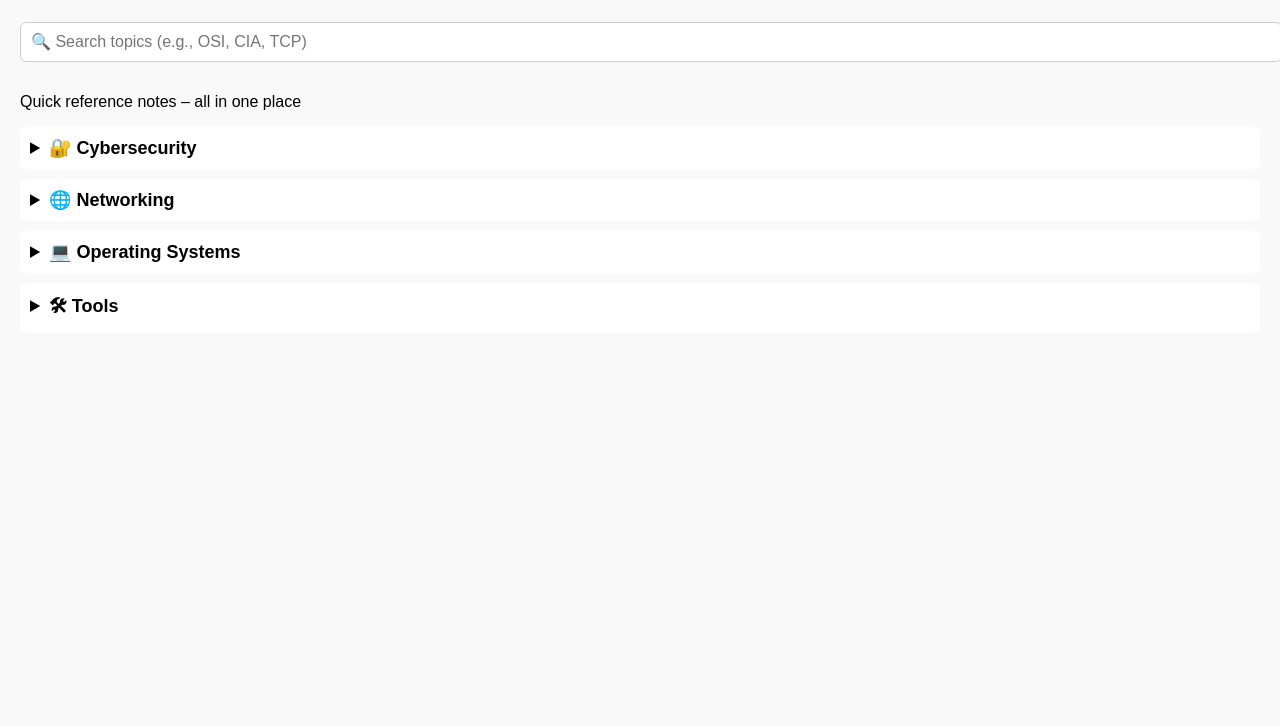
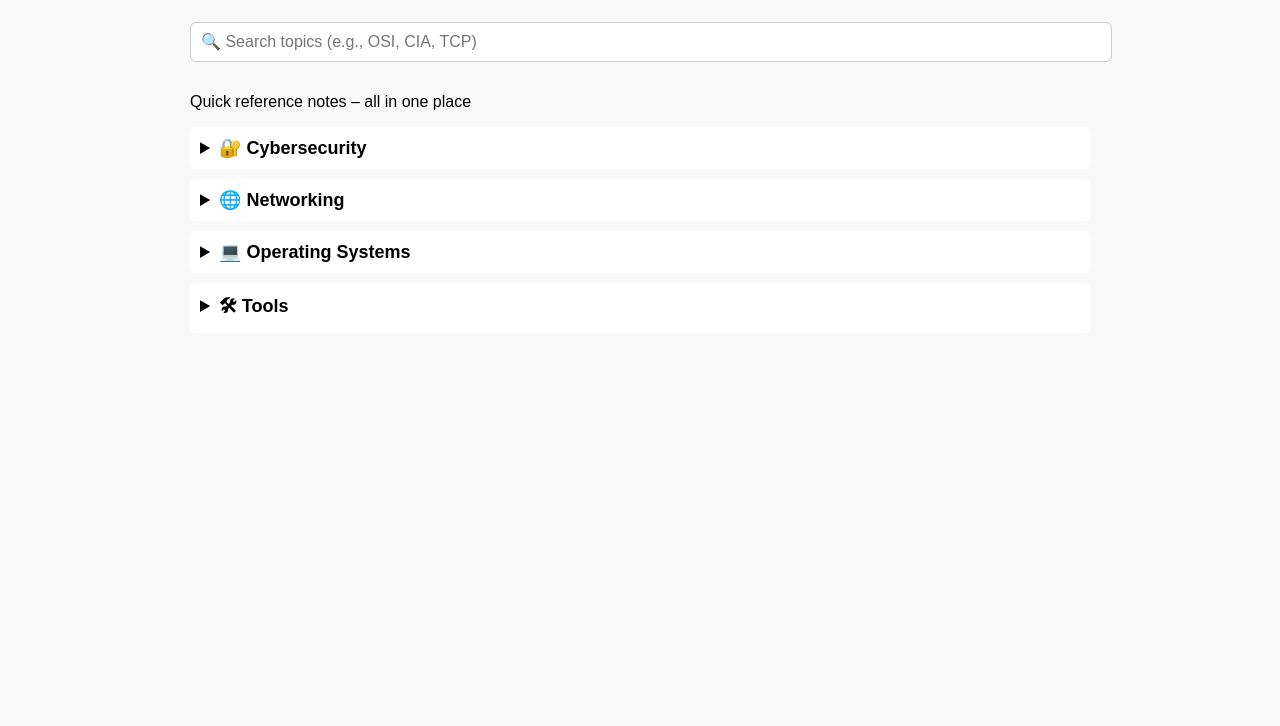
Before and after one commit to nmc89/Learning_Hub, a plain HTML site: page index.html in a window 1280 px wide. Shown: the part 74-800 px from the top of the page. Drawn offline with Linux system fonts and the light colour scheme.

Commit message:
Update index.html

```diff
--- a/index.html
+++ b/index.html
@@ -23,10 +23,16 @@
       font-weight: bold;
       cursor: pointer;
     }
+    .container {
+  max-width: 900px;
+  margin: auto;
+}
+
   </style>
 </head>
 
 <body>
+  <div class="container">
 
 <h1>📘 My Learning & Preparation Hub</h1>
      <input
@@ -88,6 +94,6 @@ function searchNotes() {
   }
 }
 </script>
-
+  </div>
 </body>
 </html>
```
